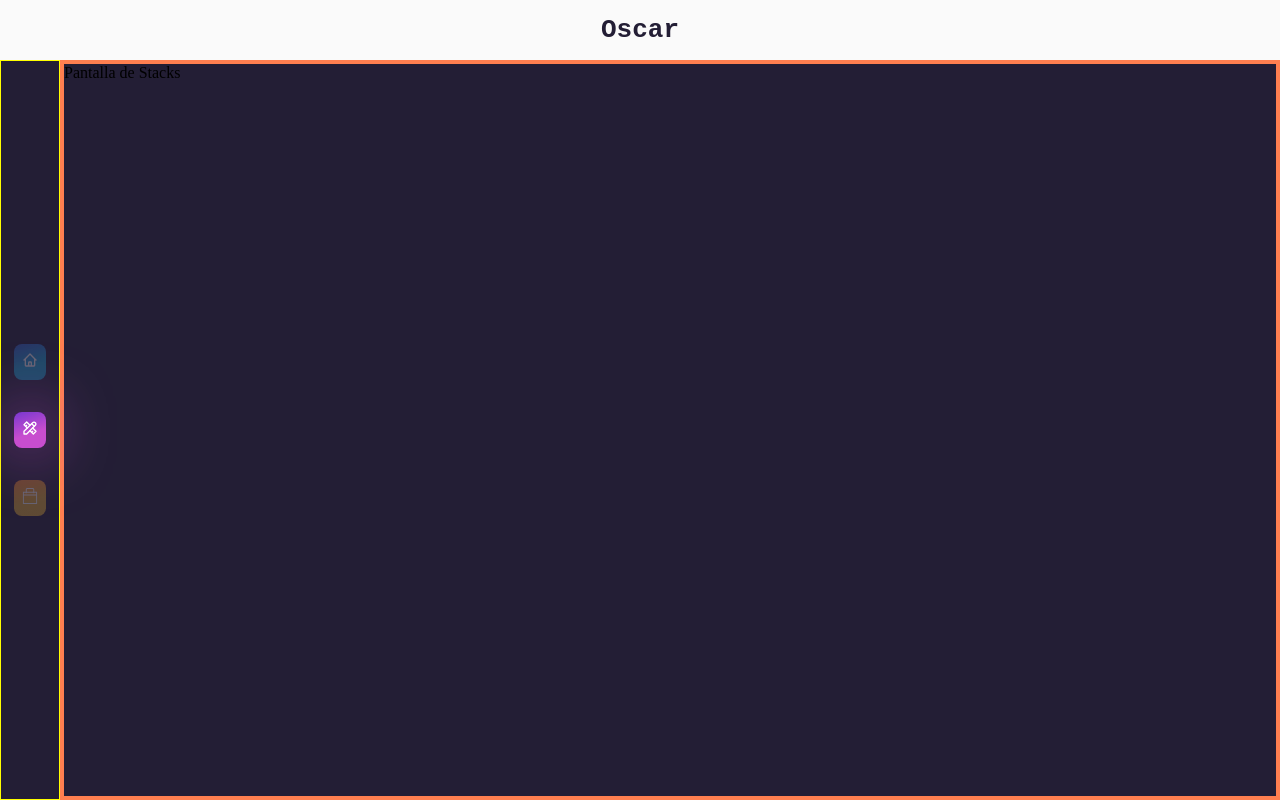
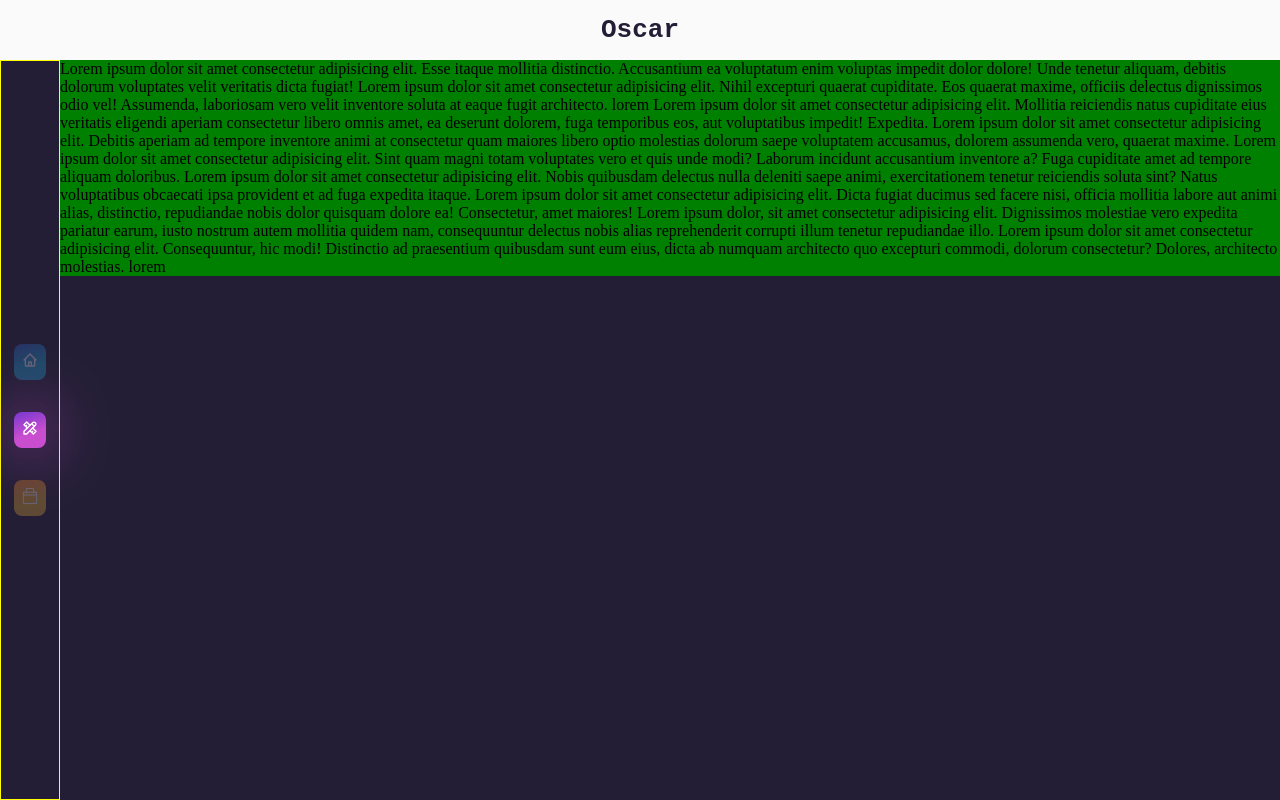
Before and after one commit to OscarCodev/my-portafolio, a React (Vite) app: page /tecnologias in a window 1280 px wide. Built offline with nearby package versions, Linux system fonts and the light colour scheme.

Commit message:
corrigiendo la maquetacion

```diff
--- a/src/App.jsx
+++ b/src/App.jsx
@@ -17,7 +17,7 @@ export default function MyPortafolioApp() {
 }
 
 const ContainerGlobal = styled.div`
-  width: 100vw;
+  width: 100%;
   height: 100vh;
   display: flex;
   flex-direction: column;
--- a/src/components/GlobalStyle.jsx
+++ b/src/components/GlobalStyle.jsx
@@ -1,4 +1,4 @@
-import styled, {createGlobalStyle} from 'styled-components'
+import {createGlobalStyle} from 'styled-components'
 
 export const GlobalStyle = createGlobalStyle`
     *{
--- a/src/components/pages/HomeScreen.jsx
+++ b/src/components/pages/HomeScreen.jsx
@@ -9,10 +9,13 @@ export default function HomeScreen() {
       <ContenedorIcons />
       <Presentacion>
         <h2>I'm Oscar Bautista</h2>
-        <p>Lorem ipsum dolor sit amet consectetur adipisicing elit. Distinctio illum ab doloribus vel vitae voluptatibus vero fugit! Natus eius laudantium iure officiis odit quos, dolore omnis maiores sed saepe quis! Lorem ipsum dolor sit amet consectetur adipisicing elit. Voluptas, ipsa magni nulla expedita unde, laboriosam voluptatibus, ipsum ad quidem placeat mollitia. Alias, accusantium distinctio. Mollitia perferendis blanditiis ad nostrum rerum. Lorem ipsum dolor, sit amet consectetur adipisicing elit. Saepe minus eum atque eos ad ratione ducimus nostrum, enim eaque non facere assumenda deserunt fugiat mollitia doloribus, beatae explicabo. Placeat, nam!</p>
+        <p>Lorem ipsum dolor sit amet consectetur adipisicing elit. Distinctio illum ab doloribus vel vitae voluptatibus vero fugit! Natus eius laudantium iure officiis odit quos, dolore omnis maiores sed saepe quis! Lorem ipsum dolor sit amet consectetur adipisicing elit. Voluptas, ipsa magni nulla expedita unde, laboriosam voluptatibus, ipsum ad quidem placeat mollitia. Alias, accusantium distinctio. Mollitia perferendis blanditiis ad nostrum rerum. Lorem ipsum dolor, sit amet consectetur adipisicing elit. Saepe minus eum atque eos ad ratione ducimus nostrum, enim eaque non facere assumenda deserunt fugiat mollitia doloribus, beatae explicabo. Placeat, nam! Lorem, ipsum dolor sit amet consectetur adipisicing elit. Similique pariatur numquam vel a quasi cumque beatae, nobis labore eaque quia qui repellendus aperiam et, facere illo iusto atque sint doloribus! lore
+          Lorem ipsum, dolor sit amet consectetur adipisicing elit. Eligendi voluptatum qui magnam harum nesciunt animi saepe beatae nam nihil, ea, modi a aperiam aspernatur molestias. Accusantium expedita architecto quas? Velit. Lorem ipsum dolor sit amet consectetur adipisicing elit. Nulla ipsa iusto laborum reprehenderit et possimus non explicabo maxime nostrum iste ipsam animi accusamus nemo aperiam incidunt, eum culpa, labore magnam.
+          Lorem, ipsum dolor sit amet consectetur adipisicing elit. Ducimus, illo repellat? Veniam, distinctio natus! Aperiam maiores similique voluptates sunt omnis, hic quaerat, id amet labore officia in dolore beatae quia!
+        </p>
       </Presentacion>
       <ContenedorImg>
-        <img src={imagenProgramador} alt="Programer" />
+
       </ContenedorImg>
     </ContainerPrincipal>
   );
@@ -21,12 +24,14 @@ export default function HomeScreen() {
 //Necesariamente deben de tener este componente todas
 //las pantallas
 const ContainerPrincipal = styled.div`
-  flex-grow: 1;
-
+  //flex-grow: 1;
+  height: auto;
   display: flex;
   flex-direction: column;
   padding: 2rem;
-  background-color: gray;
+  background-color: yellow;
+  border: 2px solid black;
+  overflow-y: auto;
 `;
 
 const ContenedorIcons = styled.div`
--- a/src/components/pages/TecnologiesScreen.jsx
+++ b/src/components/pages/TecnologiesScreen.jsx
@@ -1,10 +1,21 @@
 import React from "react";
+import styled from 'styled-components'
 
+export default function TecnologiesScreen() {
+  return <ContainerPage>
+    <p>Lorem ipsum dolor sit amet consectetur adipisicing elit. Esse itaque mollitia distinctio. Accusantium ea voluptatum enim voluptas impedit dolor dolore! Unde tenetur aliquam, debitis dolorum voluptates velit veritatis dicta fugiat! Lorem ipsum dolor sit amet consectetur adipisicing elit. Nihil excepturi quaerat cupiditate. Eos quaerat maxime, officiis delectus dignissimos odio vel! Assumenda, laboriosam vero velit inventore soluta at eaque fugit architecto. lorem
+      Lorem ipsum dolor sit amet consectetur adipisicing elit. Mollitia reiciendis natus cupiditate eius veritatis eligendi aperiam consectetur libero omnis amet, ea deserunt dolorem, fuga temporibus eos, aut voluptatibus impedit! Expedita. Lorem ipsum dolor sit amet consectetur adipisicing elit. Debitis aperiam ad tempore inventore animi at consectetur quam maiores libero optio molestias dolorum saepe voluptatem accusamus, dolorem assumenda vero, quaerat maxime. Lorem ipsum dolor sit amet consectetur adipisicing elit. Sint quam magni totam voluptates vero et quis unde modi? Laborum incidunt accusantium inventore a? Fuga cupiditate amet ad tempore aliquam doloribus.
+      Lorem ipsum dolor sit amet consectetur adipisicing elit. Nobis quibusdam delectus nulla deleniti saepe animi, exercitationem tenetur reiciendis soluta sint? Natus voluptatibus obcaecati ipsa provident et ad fuga expedita itaque.
+      Lorem ipsum dolor sit amet consectetur adipisicing elit. Dicta fugiat ducimus sed facere nisi, officia mollitia labore aut animi alias, distinctio, repudiandae nobis dolor quisquam dolore ea! Consectetur, amet maiores!
+      Lorem ipsum dolor, sit amet consectetur adipisicing elit. Dignissimos molestiae vero expedita pariatur earum, iusto nostrum autem mollitia quidem nam, consequuntur delectus nobis alias reprehenderit corrupti illum tenetur repudiandae illo.
+      Lorem ipsum dolor sit amet consectetur adipisicing elit. Consequuntur, hic modi! Distinctio ad praesentium quibusdam sunt eum eius, dicta ab numquam architecto quo excepturi commodi, dolorum consectetur? Dolores, architecto molestias.
+      lorem
 
-function TecnologiesScreen() {
-  return <div>
-    Pantalla de Stacks
-  </div>;
+    </p>
+  </ContainerPage>;
 }
 
-export default TecnologiesScreen;
+const ContainerPage = styled.div`
+  flex-grow: 1;
+  background: green;
+`;
--- a/src/components/uis/Container.jsx
+++ b/src/components/uis/Container.jsx
@@ -27,14 +27,14 @@ background: rgb(35, 30, 53);
 const ContentSup = styled.div`
   width: 100%;
   flex-grow: 1;
-  background-color: #231e35;
   display: flex;
   justify-content: center;
+  background-color: #231e35;
 `;
 
 const Content = styled.div`
   width: 100%;
-  flex-shrink: 1;
+  flex-grow: 1;
   display: flex;
   flex-direction: column;
   @media (min-width: 992px) {
--- a/src/components/uis/Header.jsx
+++ b/src/components/uis/Header.jsx
@@ -14,9 +14,9 @@ export default function Header() {
 const HeaderSup = styled.div`
   width: 100%;
   height: 60px;
-  background: #fff;
   display: flex;
   justify-content: center;
+  background: #fff;
 `;
 
 const ContainerHeader = styled.div`
--- a/src/components/uis/ViewPages.jsx
+++ b/src/components/uis/ViewPages.jsx
@@ -1,24 +1,24 @@
-import React from 'react'
-import styled from 'styled-components'
-import RoutesConfig from '../../RoutesConfig';
+import React from "react";
+import styled from "styled-components";
+import RoutesConfig from "../../RoutesConfig";
 
 //En este componente mostramos las pantallas
 
 export default function ViewPages() {
   return (
     <Principal>
-        <RoutesConfig/>
+      <RoutesConfig />
     </Principal>
-  )
+  );
 }
 
-
+//La altura en mobile es de 100vh menos la suma del header y el navbar
+//La altura en desktop es 100vh menos la altura del header solamente
 const Principal = styled.div`
-  flex-grow: 1;
-  display: flex;
-  flex-direction: column;
-  border: 4px solid coral;
-  @media (min-width: 992px){
-    flex-grow: 1;
+  width: 100%;
+  height: calc(100vh - 120px);
+  overflow-y: auto;
+  @media (min-width: 992px) {
+    height: calc(100vh - 60px);
   }
 `;
```
